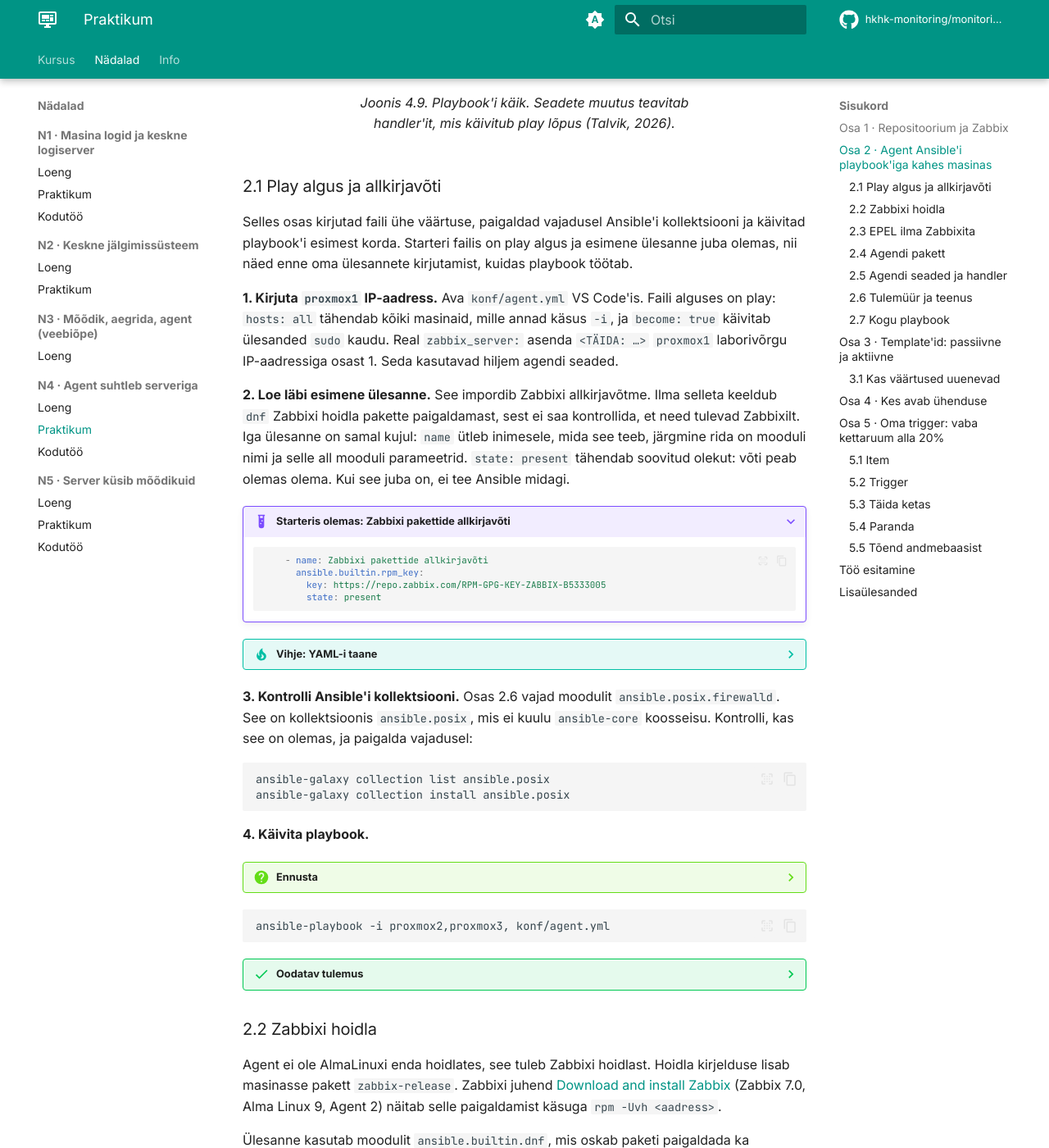
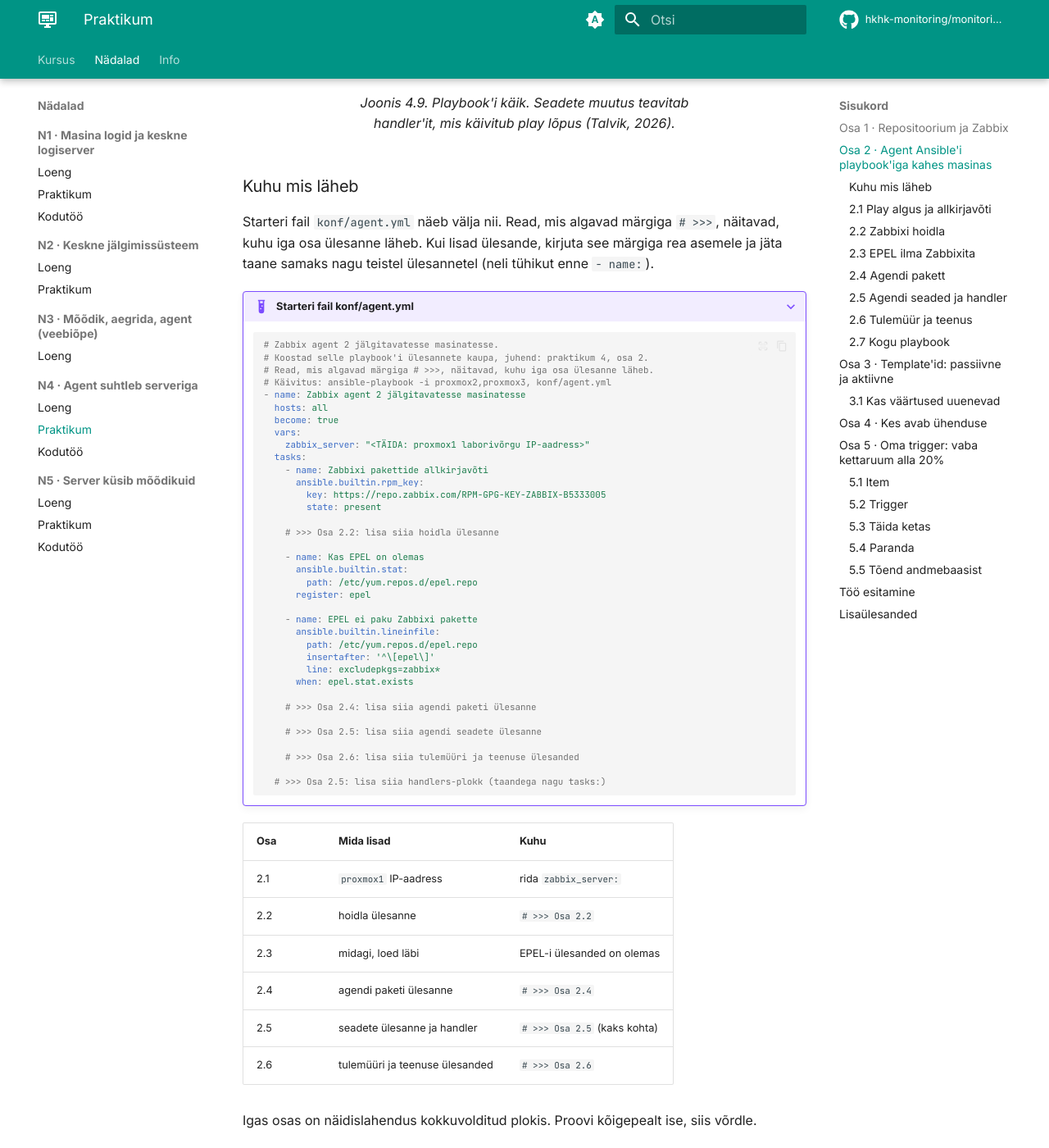
Before and after one commit to hkhk-monitoring/monitoring, an MkDocs documentation site: the page built from docs/week04/lab.md, in a window 1280 px wide and 1400 px high, scrolled down 2396 px. Shown: the whole window at 82% size. Built offline with MkDocs 1.6.1 and Material for MkDocs 9.7.7, drawn with Linux system fonts in a browser that asks for light colours; comment, search, counter and statistics services are not loaded; some of the changed text lies outside the part shown.

Commit message:
N4 praktikum

````diff
--- a/docs/week04/lab.md
+++ b/docs/week04/lab.md
@@ -128,6 +128,61 @@
   <figcaption>Joonis 4.9. Playbook'i käik. Seadete muutus teavitab handler'it, mis käivitub play lõpus (Talvik, 2026).</figcaption>
 </figure>
 
+### Kuhu mis läheb
+
+Starteri fail `konf/agent.yml` näeb välja nii. Read, mis algavad märgiga `# >>>`, näitavad, kuhu iga osa ülesanne läheb. Kui lisad ülesande, kirjuta see märgiga rea asemele ja jäta taane samaks nagu teistel ülesannetel (neli tühikut enne `- name:`).
+
+???+ example "Starteri fail konf/agent.yml"
+    ```yaml
+    # Zabbix agent 2 jälgitavatesse masinatesse.
+    # Koostad selle playbook'i ülesannete kaupa, juhend: praktikum 4, osa 2.
+    # Read, mis algavad märgiga # >>>, näitavad, kuhu iga osa ülesanne läheb.
+    # Käivitus: ansible-playbook -i proxmox2,proxmox3, konf/agent.yml
+    - name: Zabbix agent 2 jälgitavatesse masinatesse
+      hosts: all
+      become: true
+      vars:
+        zabbix_server: "<TÄIDA: proxmox1 laborivõrgu IP-aadress>"
+      tasks:
+        - name: Zabbixi pakettide allkirjavõti
+          ansible.builtin.rpm_key:
+            key: https://repo.zabbix.com/RPM-GPG-KEY-ZABBIX-B5333005
+            state: present
+
+        # >>> Osa 2.2: lisa siia hoidla ülesanne
+
+        - name: Kas EPEL on olemas
+          ansible.builtin.stat:
+            path: /etc/yum.repos.d/epel.repo
+          register: epel
+
+        - name: EPEL ei paku Zabbixi pakette
+          ansible.builtin.lineinfile:
+            path: /etc/yum.repos.d/epel.repo
+            insertafter: '^\[epel\]'
+            line: excludepkgs=zabbix*
+          when: epel.stat.exists
+
+        # >>> Osa 2.4: lisa siia agendi paketi ülesanne
+
+        # >>> Osa 2.5: lisa siia agendi seadete ülesanne
+
+        # >>> Osa 2.6: lisa siia tulemüüri ja teenuse ülesanded
+
+      # >>> Osa 2.5: lisa siia handlers-plokk (taandega nagu tasks:)
+    ```
+
+| Osa | Mida lisad | Kuhu |
+|---|---|---|
+| 2.1 | `proxmox1` IP-aadress | rida `zabbix_server:` |
+| 2.2 | hoidla ülesanne | `# >>> Osa 2.2` |
+| 2.3 | midagi, loed läbi | EPEL-i ülesanded on olemas |
+| 2.4 | agendi paketi ülesanne | `# >>> Osa 2.4` |
+| 2.5 | seadete ülesanne ja handler | `# >>> Osa 2.5` (kaks kohta) |
+| 2.6 | tulemüüri ja teenuse ülesanded | `# >>> Osa 2.6` |
+
+Igas osas on näidislahendus kokkuvolditud plokis. Proovi kõigepealt ise, siis võrdle.
+
 ### 2.1 Play algus ja allkirjavõti
 
 Selles osas kirjutad faili ühe väärtuse, paigaldad vajadusel Ansible'i kollektsiooni ja käivitad playbook'i esimest korda. Starteri failis on play algus ja esimene ülesanne juba olemas, nii näed enne oma ülesannete kirjutamist, kuidas playbook töötab.
@@ -188,9 +243,11 @@
 
 Agent ei ole AlmaLinuxi enda hoidlates, see tuleb Zabbixi hoidlast. Hoidla kirjelduse lisab masinasse pakett `zabbix-release`. Zabbixi juhend [Download and install Zabbix](https://www.zabbix.com/download?zabbix=7.0&os_distribution=alma_linux&os_version=9&components=agent_2&db=&ws=) (Zabbix 7.0, Alma Linux 9, Agent 2) näitab selle paigaldamist käsuga `rpm -Uvh <aadress>`.
 
-Ülesanne kasutab moodulit `ansible.builtin.dnf`, mis oskab paketi paigaldada ka veebiaadressilt. `name` on paketi nimi või aadress, `state: present` tähendab, et pakett peab olema paigaldatud. Aadress on sama, mis juhendi käsus `rpm -Uvh`. Kopeeri ülesanne faili allkirjavõtme ülesande järele (kommentaari `# Osa 2.2` asemele):
+**Kuhu:** rea `# >>> Osa 2.2` asemele, allkirjavõtme ülesande järele.
 
-???+ example "Ülesanne: Zabbix 7.0 hoidla"
+Ülesanne kasutab moodulit `ansible.builtin.dnf`, mis oskab paketi paigaldada ka veebiaadressilt. `name` on paketi nimi või aadress, `state: present` tähendab, et pakett peab olema paigaldatud. Aadress on sama, mis juhendi käsus `rpm -Uvh`. Kirjuta ülesanne ise: nimi `Zabbix 7.0 hoidla`, moodul `ansible.builtin.dnf`, `name` on juhendist leitud aadress, `state: present`.
+
+??? example "Näidislahendus: Zabbix 7.0 hoidla"
     ```yaml
         - name: Zabbix 7.0 hoidla
           ansible.builtin.dnf:
@@ -205,7 +262,22 @@
 
 ### 2.3 EPEL ilma Zabbixita
 
-Kui masinas on ka EPEL-i hoidla, pakub see Zabbixi vanemat versiooni ja `dnf` võib selle valida. Zabbixi juhend soovitab EPEL-i kirjeldusse lisada rea `excludepkgs=zabbix*`. Need kaks ülesannet on starteris olemas, sest need ei ole agendi paigalduse põhiosa. Loe need läbi: `stat` uurib, kas fail on olemas, `register` salvestab tulemuse muutujasse `epel` ja `when` jätab teise ülesande vahele, kui EPEL-i pole.
+Kui masinas on ka EPEL-i hoidla, pakub see Zabbixi vanemat versiooni ja `dnf` võib selle valida. Zabbixi juhend soovitab EPEL-i kirjeldusse lisada rea `excludepkgs=zabbix*`. Need kaks ülesannet on starteris olemas, sest need ei ole agendi paigalduse põhiosa. Loe need läbi: `stat` uurib, kas fail on olemas, `register` salvestab tulemuse muutujasse `epel` ja `when` jätab teise ülesande vahele, kui EPEL-i pole. Selles osas sa midagi ei lisa.
+
+???+ example "Starteris olemas: EPEL-i ülesanded"
+    ```yaml
+        - name: Kas EPEL on olemas
+          ansible.builtin.stat:
+            path: /etc/yum.repos.d/epel.repo
+          register: epel
+
+        - name: EPEL ei paku Zabbixi pakette
+          ansible.builtin.lineinfile:
+            path: /etc/yum.repos.d/epel.repo
+            insertafter: '^\[epel\]'
+            line: excludepkgs=zabbix*
+          when: epel.stat.exists
+    ```
 
 ??? tip "Vihje"
     `when: epel.stat.exists` kasutab eelmise ülesande tulemust: `register: epel` salvestas selle muutujasse `epel`. Kui masinas EPEL-it pole, on teine ülesanne `skipping`. See on õige.
@@ -214,12 +286,14 @@
 
 Eelmises osas kasutasid moodulit `ansible.builtin.dnf` hoidla paketi paigaldamiseks veebiaadressilt. Sama mooduliga saad paigaldada paketi ka nime järgi.
 
-Lisa EPEL-i ülesannete järele (kommentaari `# Osa 2.4–2.6` alla) ülesanne, mis tagab paketi olemasolu. Paketi nime leiad Zabbixi juhendi käsust `dnf install`. Anna ülesande nimeks `Agendi pakett`.
+**Kuhu:** rea `# >>> Osa 2.4` asemele, EPEL-i ülesannete järele.
+
+Lisa ülesanne, mis tagab paketi olemasolu. Paketi nime leiad Zabbixi juhendi käsust `dnf install`. Anna ülesande nimeks `Agendi pakett`.
 
 ??? tip "Vihje"
     Kasuta parameetreid `name` ja `state`. Erinevalt hoidla ülesandest on `name` väärtus paketi nimi, mitte veebiaadress.
 
-??? example "Näidislahendus"
+??? example "Näidislahendus: agendi pakett"
     ```yaml
         - name: Agendi pakett
           ansible.builtin.dnf:
@@ -253,7 +327,9 @@
         - { key: Server, value: "{{ zabbix_server }}" }
 ```
 
-See fragment muudab praegu ainult seadet `Server`. Kopeeri see paketi ülesande järele ja lisa loendisse ise:
+**Kuhu:** seadete ülesanne rea `# >>> Osa 2.5: … seadete ülesanne` asemele, handler faili lõppu rea `# >>> Osa 2.5: … handlers-plokk` asemele.
+
+See fragment muudab praegu ainult seadet `Server`. Kopeeri see ja lisa loendisse ise:
 
 - `ServerActive`, mille väärtus on samuti `zabbix_server`;
 - `Hostname`, mille väärtus tuleb muutujast `inventory_hostname`. See on nimi, mille kirjutad käsus `-i` järel, ja see peab olema sama mis veebiliideses **Host name**.
@@ -304,7 +380,9 @@
 ??? tip "Vihje: dokumentatsioon"
     Kirjuta `ansible-doc` väljundis `/immediate` ja vajuta **Enter**. Loe ka `permanent` kirjeldust: kumb muudab seadistust kohe, kumb alles pärast tulemüüri uuesti laadimist või taaskäivitust?
 
-Lisa seadete ülesande järele ülesanne nimega `Passiivse agendi port tulemüüris`, mis kasutab moodulit `ansible.posix.firewalld`. Nõuded: port `10050/tcp` on lubatud, seadistus kehtib kohe ja jääb alles ka pärast taaskäivitust.
+**Kuhu:** rea `# >>> Osa 2.6` asemele, seadete ülesande järele.
+
+Lisa ülesanne nimega `Passiivse agendi port tulemüüris`, mis kasutab moodulit `ansible.posix.firewalld`. Nõuded: port `10050/tcp` on lubatud, seadistus kehtib kohe ja jääb alles ka pärast taaskäivitust.
 
 Viimane ülesanne nimega `Agent töötab ja käivitub koos masinaga` kasutab moodulit `ansible.builtin.service`. Nõuded: teenus `zabbix-agent2` töötab ja käivitub koos masinaga. Leia `ansible-doc ansible.builtin.service` väljundist kaks parameetrit, mis seda ütlevad.
 
@@ -328,6 +406,74 @@
     Kollektsioon puudub: paigalda see osa 2.1 käsuga. Kui viga on `firewalld is not running`, vaata osa 1 hoiatust tulemüüri kohta.
 
 ### 2.7 Kogu playbook
+
+Võrdle oma faili näidisega. Sinu IP-aadress on teine, muu peab olema sama, ka taane.
+
+??? example "Näidislahendus: kogu fail konf/agent.yml"
+    ```yaml
+    - name: Zabbix agent 2 jälgitavatesse masinatesse
+      hosts: all
+      become: true
+      vars:
+        zabbix_server: "192.168.35.11"   # sinu proxmox1 IP
+      tasks:
+        - name: Zabbixi pakettide allkirjavõti
+          ansible.builtin.rpm_key:
+            key: https://repo.zabbix.com/RPM-GPG-KEY-ZABBIX-B5333005
+            state: present
+
+        - name: Zabbix 7.0 repositoorium
+          ansible.builtin.dnf:
+            name: https://repo.zabbix.com/zabbix/7.0/alma/9/x86_64/zabbix-release-latest-7.0.el9.noarch.rpm
+            state: present
+
+        - name: Kas EPEL on olemas
+          ansible.builtin.stat:
+            path: /etc/yum.repos.d/epel.repo
+          register: epel
+
+        - name: EPEL ei paku Zabbixi pakette
+          ansible.builtin.lineinfile:
+            path: /etc/yum.repos.d/epel.repo
+            insertafter: '^\[epel\]'
+            line: excludepkgs=zabbix*
+          when: epel.stat.exists
+
+        - name: Agendi pakett
+          ansible.builtin.dnf:
+            name: zabbix-agent2
+            state: present
+
+        - name: Agendi seaded
+          ansible.builtin.lineinfile:
+            path: /etc/zabbix/zabbix_agent2.conf
+            regexp: "^{{ item.key }}="
+            line: "{{ item.key }}={{ item.value }}"
+          loop:
+            - { key: Server, value: "{{ zabbix_server }}" }
+            - { key: ServerActive, value: "{{ zabbix_server }}" }
+            - { key: Hostname, value: "{{ inventory_hostname }}" }
+          notify: Taaskäivita agent
+
+        - name: Passiivse agendi port tulemüüris
+          ansible.posix.firewalld:
+            port: 10050/tcp
+            permanent: true
+            immediate: true
+            state: enabled
+
+        - name: Agent töötab ja käivitub koos masinaga
+          ansible.builtin.service:
+            name: zabbix-agent2
+            state: started
+            enabled: true
+
+      handlers:
+        - name: Taaskäivita agent
+          ansible.builtin.service:
+            name: zabbix-agent2
+            state: restarted
+    ```
 
 Kontrolli süntaksit ja seda, et `<TÄIDA>` kohti pole alles:
 
````
Also changed, not shown: other parts of docs/week04/lab.md (+1 -1 lines).
